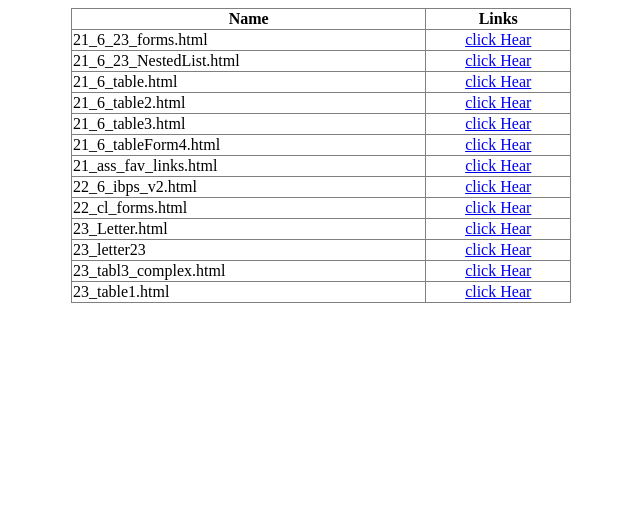
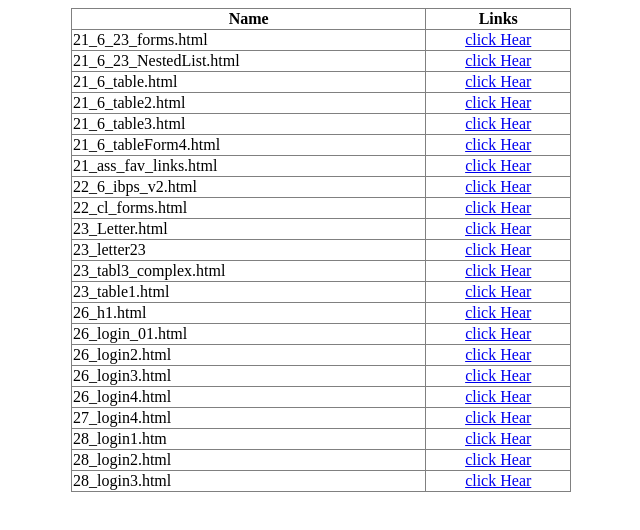
Before and after one commit to chulakimath/WebPage, a plain HTML site: page index.html in a window 1280 px wide. Shown: the whole page, without its empty margins (319-959 px from the left). Drawn offline with Linux system fonts and the light colour scheme.

Commit message:
Update index.html

```diff
--- a/index.html
+++ b/index.html
@@ -75,7 +75,43 @@
         </tr>
         <tr>
             <td>23_table1.html</td>
-            <td align="center"><a href="23_table1.html">click Hear</a></td>
+            <td align="center"><a href="23_table1.htmle">click Hear</a></td>
+        </tr>
+        <tr>
+            <td>26_h1.html</td>
+            <td align="center"><a href="26_h1.html">click Hear</a></td>
+        </tr>
+        <tr>
+            <td>26_login_01.html</td>
+            <td align="center"><a href="26_login_01.html">click Hear</a></td>
+        </tr>
+        <tr>
+            <td>26_login2.html</td>
+            <td align="center"><a href="26_login2.html">click Hear</a></td>
+        </tr>
+        <tr>
+            <td>26_login3.html</td>
+            <td align="center"><a href="26_login3.html">click Hear</a></td>
+        </tr>
+        <tr>
+            <td>26_login4.html</td>
+            <td align="center"><a href="26_login4.html">click Hear</a></td>
+        </tr>
+        <tr>
+            <td>27_login4.html</td>
+            <td align="center"><a href="27_login4.html">click Hear</a></td>
+        </tr>
+        <tr>
+            <td>28_login1.htm</td>
+            <td align="center"><a href="28_login1.htm">click Hear</a></td>
+        </tr>
+        <tr>
+            <td>28_login2.html</td>
+            <td align="center"><a href="28_login2.html">click Hear</a></td>
+        </tr>
+        <tr>
+            <td>28_login3.html</td>
+            <td align="center"><a href="28_login3.html">click Hear</a></td>
         </tr>
     </table>
 </body>
```
